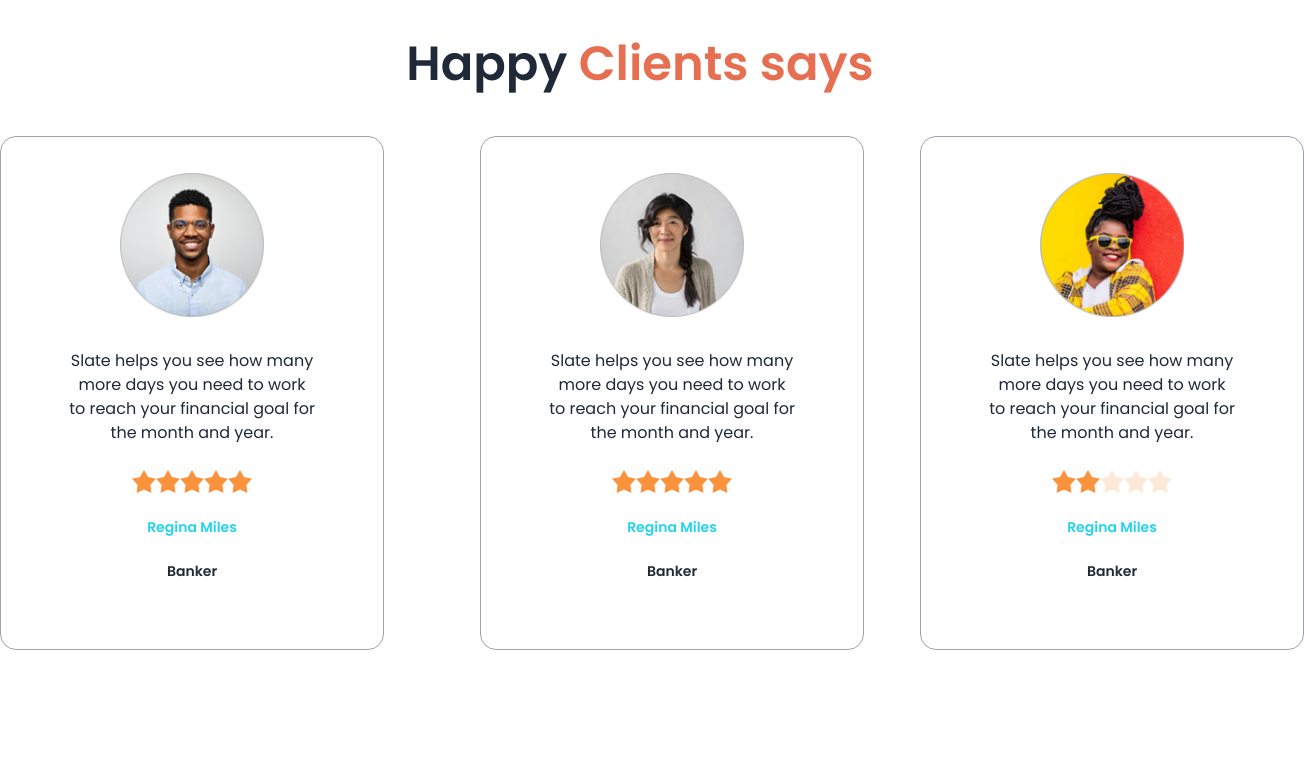
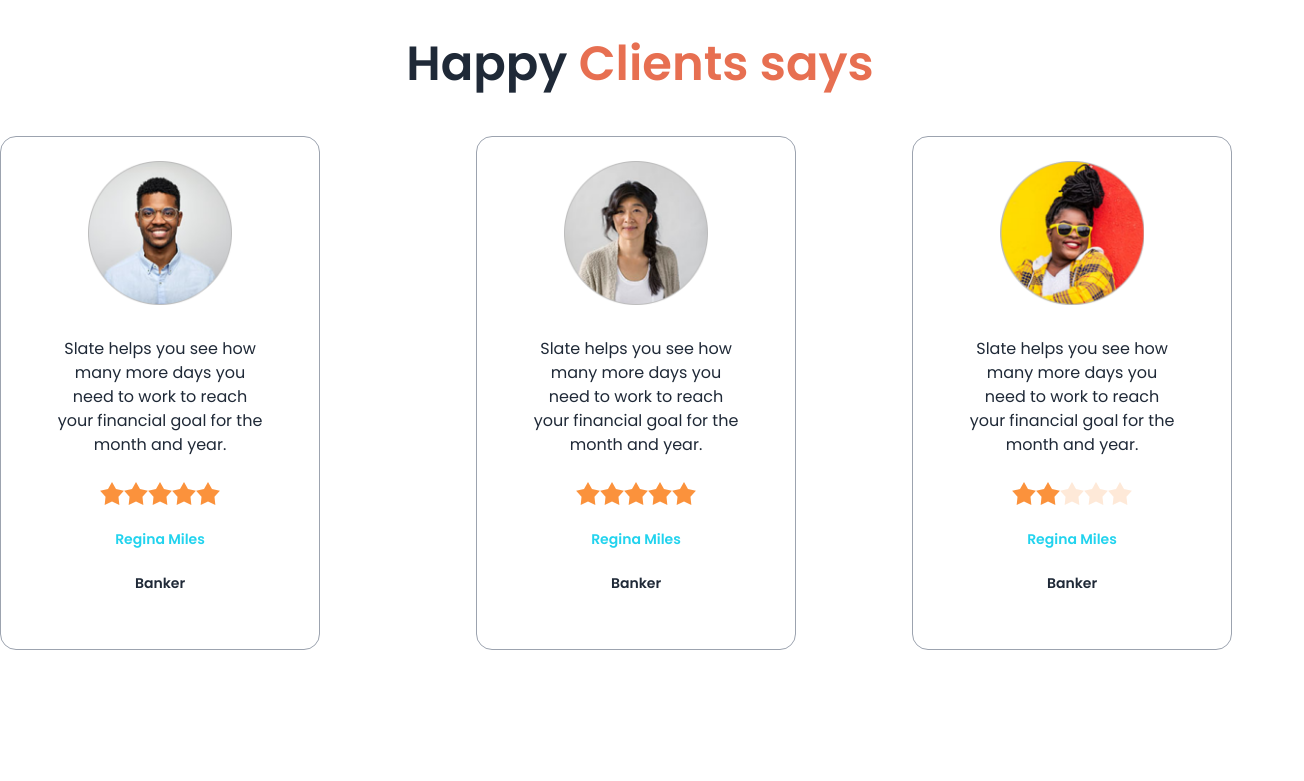
Before and after one commit to shahinalampalash/biker-zone, a plain HTML site: page index.html in a window 1280 px wide. Shown: the part 2080-2861 px from the top of the page, 1304 px wide, since content can reach past the window. Drawn offline with nearby package versions, Linux system fonts and the light colour scheme.

Commit message:
full responsive

```diff
--- a/index.html
+++ b/index.html
@@ -154,7 +154,7 @@
         </section>
         <section class="my-36 space-y-12">
             <h2 class="text-5xl font-semibold text-center">latest News</h2>
-            <div class="grid gap-10 grid-cols-1 md:grid-cols-2 lg:grid-cols-3 gap-x-5 justify-center">
+            <div class="grid gap-2 grid-cols-1 md:grid-cols-2 lg:grid-cols-3 gap-x-5 justify-center">
                 <!-- card-1 -->
                 <div class="card bg-base-100 w-96 shadow-xl">
                     <figure>
@@ -207,9 +207,9 @@
             </h2>
             <!-- card section -->
 
-            <div class="grid md:gap-7 lg:gap-10 grid-cols-1 md:grid-cols-2 lg:grid-cols-3 lg:space-x-10">
+            <div class="grid md:gap-4 lg:gap-7 grid-cols-1 md:grid-cols-2 lg:grid-cols-3 lg:space-x-10">
                 <!-- card one -->
-                <div class="card bg-base-100 lg:w-96 md:p-6 lg:p-9 border border-gray-400">
+                <div class="card bg-base-100  md:p-4 lg:p-6 border border-gray-400 w-80">
                     <figure>
                         <img class="w-36" src="images/others/user-1.png" alt="" />
                     </figure>
@@ -232,7 +232,7 @@
                     </div>
                 </div>
                 <!-- card two -->
-                <div class="card bg-base-100 lg:w-96 md:p-6 lg:p-9 border border-gray-400">
+                <div class="card bg-base-100  md:p-4 lg:p-6 border border-gray-400 w-80">
                     <figure>
                         <img class="w-36" src="images/others/user-2.png" alt="" />
                     </figure>
@@ -255,7 +255,7 @@
                     </div>
                 </div>
                 <!-- card three -->
-                <div class="card bg-base-100 lg:w-96 md:p-6 lg:p-9 border border-gray-400">
+                <div class="card bg-base-100  md:p-4 lg:p-6 border border-gray-400 w-80">
                     <figure>
                         <img class="w-36" src="images/others/user-3.png" alt="" />
                     </figure>
```
